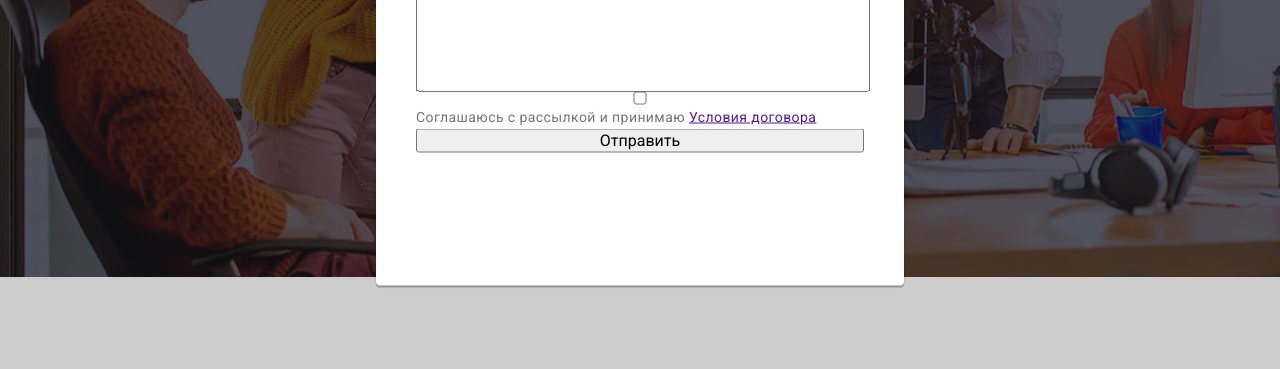
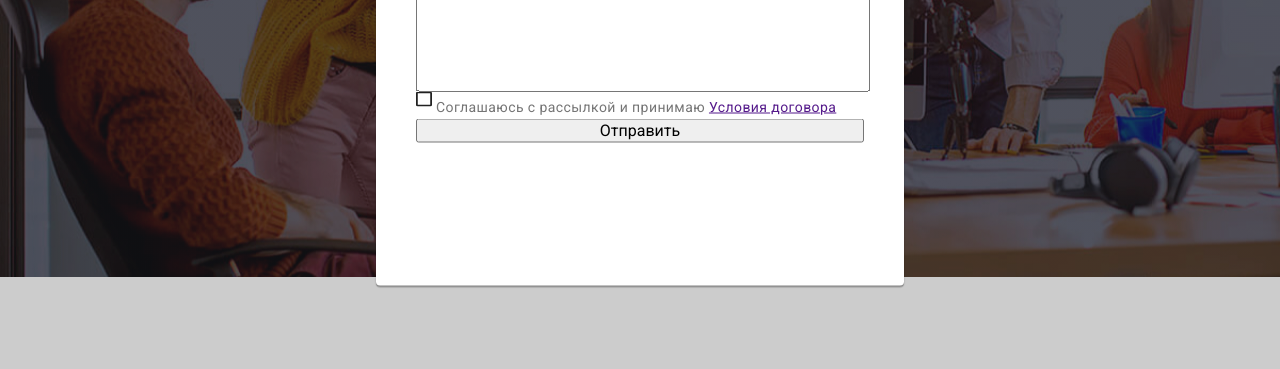
Before and after one commit to ivanbilotserkivskiy/goit-markup-hw-06, a plain HTML site: page index.html in a window 1280 px wide. Both pictures are taken after a click on the button "Заказать услугу". Shown: the part 405-774 px from the top of the page. Drawn offline with nearby package versions, Linux system fonts and the light colour scheme.

Commit message:
Update styles.css

```diff
--- a/css/styles.css
+++ b/css/styles.css
@@ -74,6 +74,16 @@ body {
         height: 20px;
         fill: #AFB1B8;
         }
+        .visually-hidden {
+            position: absolute !important;
+            clip: rect(1px 1px 1px 1px); /* IE6, IE7 */
+            clip: rect(1px, 1px, 1px, 1px);
+            padding: 0 !important;
+            border: 0 !important;
+            height: 1px !important;
+            width: 1px !important;
+            overflow: hidden;
+          }
 
 
 /* --header section-- */
@@ -907,3 +917,20 @@ color: #757575;
 .modal-form-input:focus {
     padding-left: 42px;
 }
+.modal-form-label-policy::before {
+    display: inline-block;
+    content: "";
+    background-image: url(/images/Vector.svg);
+    width: 20px;
+    height: 20px;
+    fill:#000000;
+    align-self: center;
+    background-repeat: no-repeat;
+}
+.modal-form-check-license:checked + .modal-form-label-policy::before {
+    background-image: url(/images/icon\ check.svg);
+    width: 20px;
+    height: 20px;
+    background-repeat: no-repeat;
+    align-self: center;
+}
```
